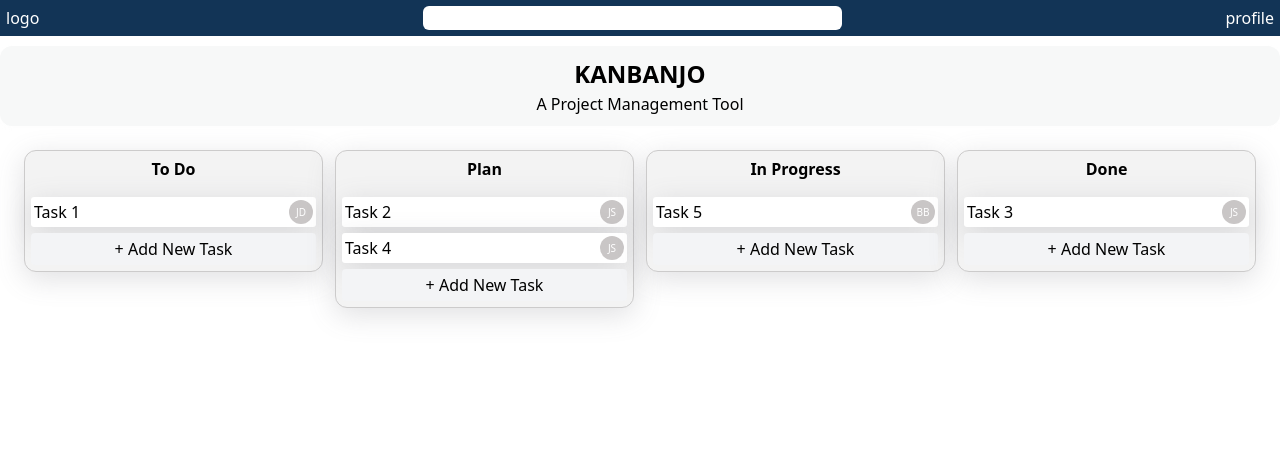
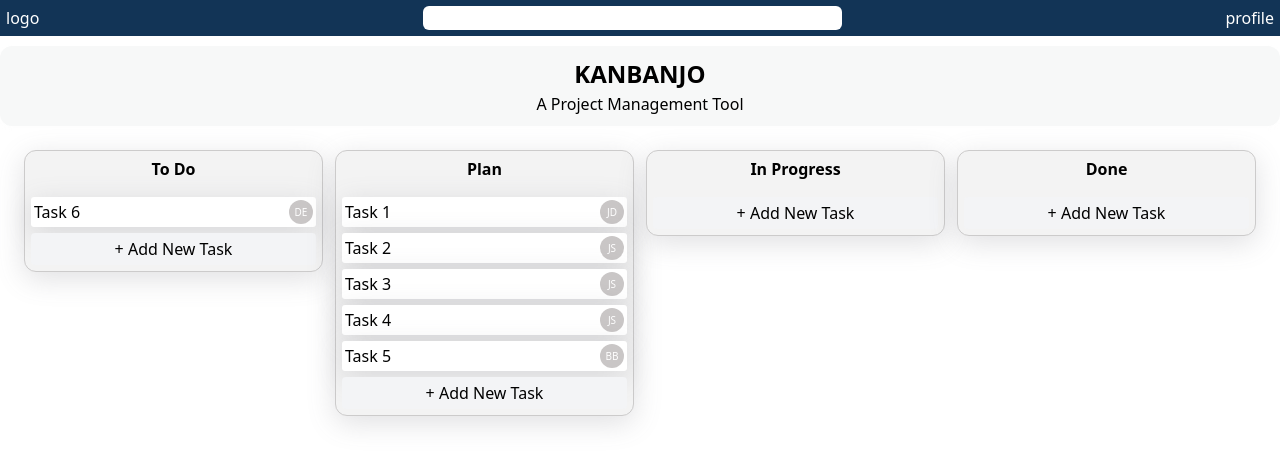
Before and after one commit to Exopi-Talent-Academy/kanbandutus-maximus, an Angular app in the folder frontend/: page / in a window 1280 px wide. Shown: the top 466 px of the page. Built offline with nearby package versions, Linux system fonts and the light colour scheme; data requests are answered from the project's data file.

Commit message:
implement the drag and drop of task : still in progress..

```diff
--- a/frontend/db.json
+++ b/frontend/db.json
@@ -30,7 +30,7 @@
     {
       "id": "1",
       "title": "Task 1",
-      "status": "To Do",
+      "status": "Plan",
       "assignee": "John Doe",
       "description": "Description for Task 1"
     },
@@ -44,7 +44,7 @@
     {
       "id": "3",
       "title": "Task 3",
-      "status": "Done",
+      "status": "Plan",
       "assignee": "Jane Smith",
       "description": "Description for Task 3"
     },
@@ -58,14 +58,14 @@
     {
       "id": "5",
       "title": "Task 5",
-      "status": "In Progress",
+      "status": "Plan",
       "assignee": "Bob Brown",
       "description": "Description for Task 51"
     },
     {
       "id": "6",
       "title": "Task 6",
-      "status": "TO DO",
+      "status": "To Do",
       "assignee": "Diana Evans",
       "description": "Description for Task 6"
     }
--- a/frontend/src/app/components/each-column/each-column.html
+++ b/frontend/src/app/components/each-column/each-column.html
@@ -1,5 +1,5 @@
 <app-container>
-  <div class="each-column">
+  <div class="each-column" (dragend)="onDragdrop()">
     <p class="font-bold mb-4 text-center">{{ columnName }}</p>
     @for (task of tasks; track task) {
       @if (task.status === columnName) {
--- a/frontend/src/app/components/each-column/each-column.ts
+++ b/frontend/src/app/components/each-column/each-column.ts
@@ -1,8 +1,9 @@
-import { Component, Input, OnInit } from '@angular/core';
+import { Component, inject, Input, OnInit } from '@angular/core';
 import { Container } from '../../shared/container/container';
 import { Task } from '../../models/types';
 import { EachTask } from '../task/task';
 import { AddNewTask } from '../add-new-task/add-new-task';
+import { Tasks } from '../../services/tasks';
 
 @Component({
   selector: 'app-each-column',
@@ -13,6 +14,8 @@ import { AddNewTask } from '../add-new-task/add-new-task';
 export class EachColumn implements OnInit {
   @Input() tasks: Task[] = [];
   @Input() columnName!: string;
+
+  taskService = inject(Tasks);
 
   ngOnInit() {
     console.log('Column Name:', this.columnName);
@@ -25,4 +28,23 @@ export class EachColumn implements OnInit {
       );
     }
   }
+
+  onDragdrop() {
+    console.log('Drag ended on column:', this.columnName);
+    // this.taskService.moveTask.subscribe((movedTask) => {
+    //   if (movedTask) {
+    //     this.taskService
+    //       .updateTask({
+    //         ...movedTask,
+    //         status: this.columnName as Task['status'],
+    //       })
+    //       .subscribe(() => {
+    //         this.taskService.onMoveTaskComplete();
+    //         console.log('Task moved successfully:', movedTask);
+    //       });
+    //   }
+    // });
+
+    this.taskService.onMoveTaskComplete();
+  }
 }
--- a/frontend/src/app/components/task/task.html
+++ b/frontend/src/app/components/task/task.html
@@ -1,4 +1,9 @@
-<div class="task cursor-pointer hover:bg-gray-400" (click)="openTaskModal()">
+<div
+  class="task cursor-pointer hover:bg-gray-400"
+  draggable="true"
+  (dragstart)="onDragStart()"
+  (click)="openTaskModal()"
+>
   <p>{{ task.title }}</p>
   <span>{{ getAssignee() }}</span>
 </div>
--- a/frontend/src/app/components/task/task.ts
+++ b/frontend/src/app/components/task/task.ts
@@ -32,4 +32,8 @@ export class EachTask implements OnInit {
       description: this.task.description,
     });
   }
+  onDragStart() {
+    console.log('Drag started for task:', this.task.title);
+    // this.taskService.onTaskMove(this.task);
+  }
 }
--- a/frontend/src/app/services/tasks.ts
+++ b/frontend/src/app/services/tasks.ts
@@ -13,6 +13,16 @@ export class Tasks {
   constructor(private http: HttpClient) {}
 
   updateAvailable = new Subject<boolean>();
+
+  moveTask = new Subject<Task | null>();
+
+  onTaskMove(task: Task): void {
+    this.moveTask.next(task);
+  }
+
+  onMoveTaskComplete(): void {
+    this.moveTask.next(null);
+  }
 
   private tasks: Task[] = [];
 
```
